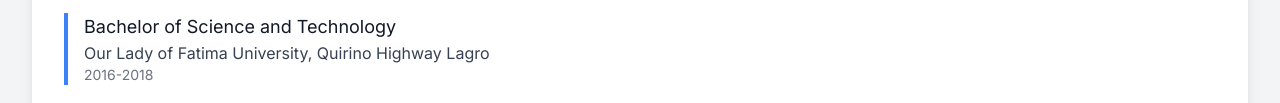
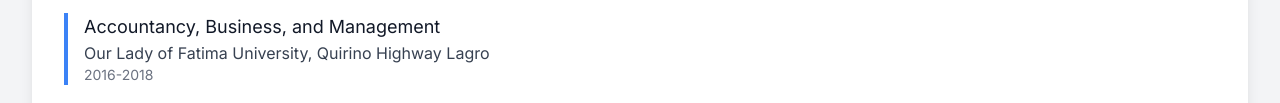
Before and after one commit to biseph/https-joseph-portfolio.github.io-portfolio-site, a plain HTML site: page index.html in a window 1280 px wide. Shown: the part 1933-2036 px from the top of the page. Drawn offline with nearby package versions, Linux system fonts and the light colour scheme.

Commit message:
Update index.html

```diff
--- a/index.html
+++ b/index.html
@@ -118,7 +118,7 @@
                     <p class="text-gray-500 text-sm">2018-2020</p>
                 </div>
                 <div class="border-l-4 border-blue-500 pl-4">
-                    <h3 class="text-lg font-medium text-gray-900">Bachelor of Science and Technology</h3>
+                    <h3 class="text-lg font-medium text-gray-900">Accountancy, Business, and Management</h3>
                     <p class="text-gray-700">Our Lady of Fatima University, Quirino Highway Lagro</p>
                     <p class="text-gray-500 text-sm">2016-2018</p>
                 </div>
```
